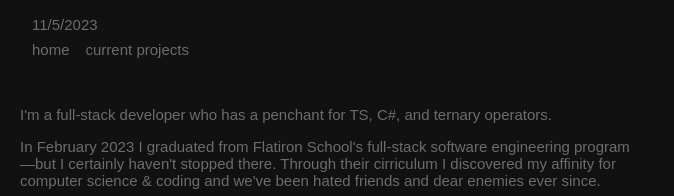
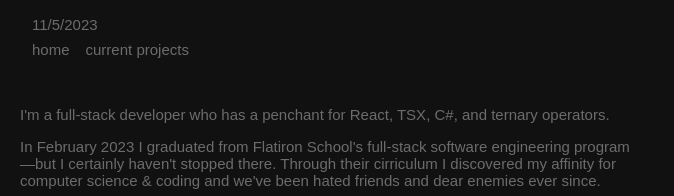
Before and after one commit to dreadnought-admin/portfolio, a React (Vite) app: page /about in a window 1280 px wide. Shown: the top 196 px of the page, without its empty margins (0-674 px from the left). Built offline with nearby package versions, Linux system fonts and the light colour scheme; a web font is replaced by a local one.

Commit message:
Changes about text

```diff
--- a/src/About.jsx
+++ b/src/About.jsx
@@ -6,7 +6,7 @@ const About = () => {
   return (
     <div className="about">
      <article>
-        <p>I'm a full-stack developer who has a penchant for TS, C#, and ternary operators.</p>
+        <p>I'm a full-stack developer who has a penchant for React, TSX, C#, and ternary operators.</p>
 
         <p>In February 2023 I graduated from Flatiron School's full-stack software engineering program—but I certainly haven't stopped there.
           Through their cirriculum I discovered my affinity for computer science & coding and we've been hated friends and dear enemies ever since.
```
